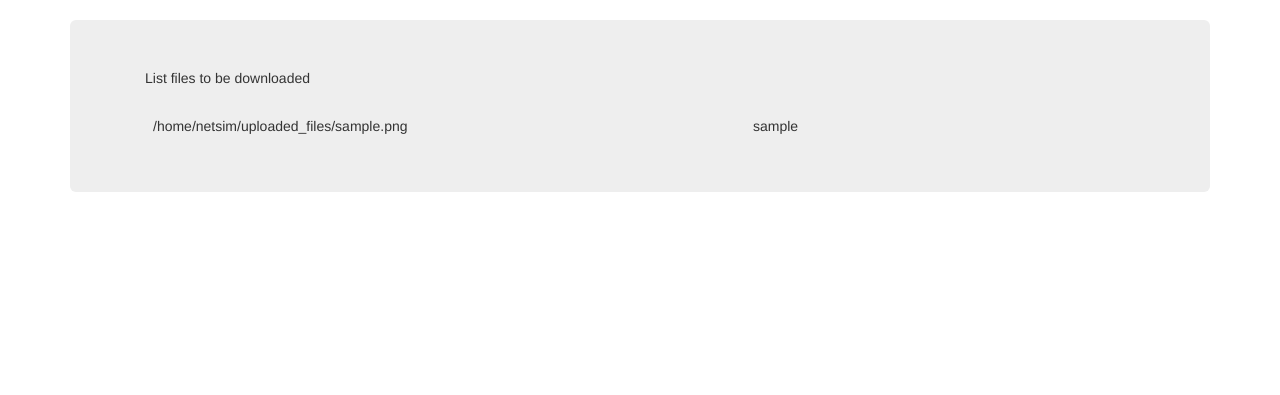
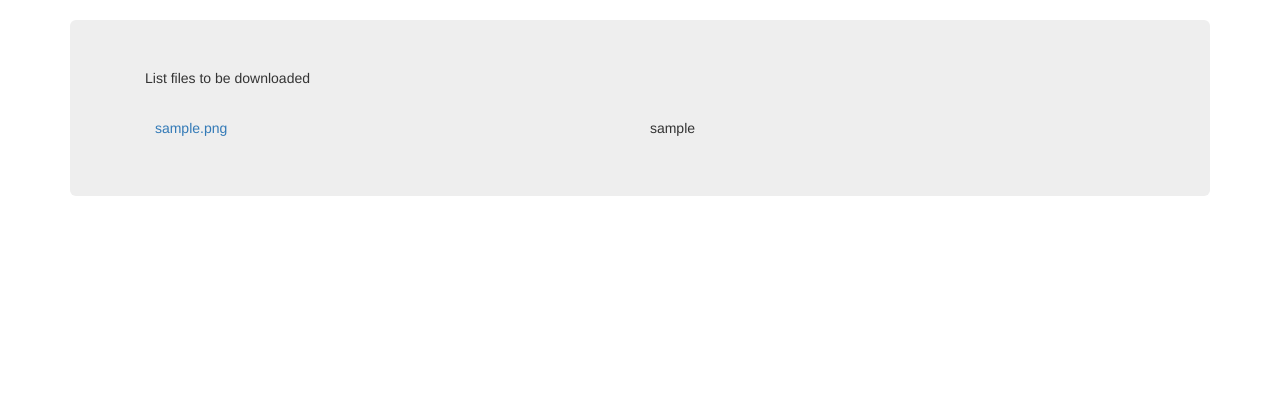
Before and after one commit to ravchandra/uploader, a Django app: page /downloads/ in a window 1280 px wide. Shown: the part 52-447 px from the top of the page. Run offline with Django 3.2, Linux system fonts and the light colour scheme; a user stored in the database is signed in; tables that the repository leaves empty hold one stand-in row (values such as "Sample post"); some libraries are stand-ins or nearby versions.

Commit message:
Download file functionality v1 added

```diff
--- a/demo/demo/config.py
+++ b/demo/demo/config.py
@@ -1,3 +1,4 @@
+DOWNLOAD_DIR = '/home/netsim/downloaded_files/'
 SFTP_SERVER = '10.0.2.15'
 SFTP_USERNAME = 'netsim'
 SFTP_PASSWORD = 'netsim'
--- a/demo/demo/settings.py
+++ b/demo/demo/settings.py
@@ -125,4 +125,5 @@ EMAIL_BACKEND = 'django.core.mail.backends.console.EmailBackend'
 
 ACCOUNT_ACTIVATION_DAYS = 3
 LOGIN_REDIRECT_URL = '/'
-MEDIA_ROOT = '/home/netsim/uploaded_files'
+MEDIA_ROOT = '/home/netsim/uploaded_files/'
+MEDIA_URL = '/'
--- a/demo/demo/templates/demo/downloads.html
+++ b/demo/demo/templates/demo/downloads.html
@@ -5,11 +5,19 @@
       <div class="jumbotron">
         <div class="container">
             List files to be downloaded<br><br>
-            <div id="filelist" style="display:table" >
+            <div class="" id="filelist" style="display:table;width:100%" >
                 {% for f in files %}
-                    <div style="display:table-row;width:auto">
-                        <div style="display:table-column;width:600px;float:left;border:none;padding:1%">{{f.file.path}}</div>
-                        <div style="display:table-column;width:200px;float:left;border:none;padding:1%">{{f.user}}</div>
+                    <div class="" style="display:table-row;width:auto;">
+                        <div style="display:table-column;float:left;border:none;padding:1%;width:50%">
+                            <a href="{% url 'download_file' %}/{{f.file.name}}">
+                                {{f.file.name}}
+                            </a>
+                        </div>
+                        <div class="" style="display:table-column;float:left;border:none;padding:1%;width:10%">
+                            {{f.user}}
+                        </div>
+                        <div class="" style="display:table-column;float:left;border:none;padding:1%;">
+                        </div>
                     </div>
                 {% endfor %}
             </div>
--- a/demo/demo/urls.py
+++ b/demo/demo/urls.py
@@ -1,6 +1,7 @@
 from django.conf.urls import include, url
 from django.contrib.auth import views as auth_views
 from demo import views as demo_views
+
 
 from django.contrib import admin
 admin.autodiscover()
@@ -34,4 +35,5 @@ urlpatterns = [url(r'^admin/', include(admin.site.urls)),
     url(r'^upload_success/$', demo_views.upload_success_view, name='upload_success'),
     url(r'^dropzone/$', demo_views.dropzone_view, name='dropzone'),
     url(r'^downloads/$', demo_views.downloads_view, name='downloads'),
+    url(r'^download_file.*$', demo_views.download_file_view, name='download_file'),
 ]
--- a/demo/demo/views.py
+++ b/demo/demo/views.py
@@ -7,13 +7,14 @@ from django.core.urlresolvers import reverse
 from django.template import RequestContext
 
 import datetime
+import mimetypes
 import os
 import pysftp
 import stat
 import settings
 
 from config import SFTP_SERVER, SFTP_USERNAME, SFTP_PASSWORD, \
-                    SFTP_DIR
+                    SFTP_DIR, DOWNLOAD_DIR
 from .forms import UploadFileForm, DropZoneForm
 from .models import DropZoneModel
 
@@ -55,11 +56,6 @@ def handle_uploaded_file(f):
             destination.write(chunk)
 
 def handle_uploaded_file_sftp(f):
-    with open(os.path.join(settings.MEDIA_ROOT , f.name), 'wb+') as destination:
-        for chunk in f.chunks():
-            destination.write(chunk)
-        #os.chmod(os.path.join(FILE_DIR , f.name), 0666)
-
     with pysftp.Connection(SFTP_SERVER, username=SFTP_USERNAME,\
     password=SFTP_PASSWORD) as sftp:
         sftp.chdir(SFTP_DIR)
@@ -73,7 +69,7 @@ def dropzone_view(request):
         if form.is_valid():
             new_file = DropZoneModel(file = request.FILES['file'], user=request.user)
             new_file.save()
-            #handle_uploaded_file_sftp(request.FILES['file'])
+            handle_uploaded_file_sftp(new_file.file)
 
             return HttpResponseRedirect(reverse('dropzone'))
     else:
@@ -81,6 +77,12 @@ def dropzone_view(request):
 
     data = {'form': form}
     return render(request, 'demo/dropzone.html', context=data)
+
+def download_file_sftp(f):
+    with pysftp.Connection(SFTP_SERVER, username=SFTP_USERNAME,\
+    password=SFTP_PASSWORD) as sftp:
+        sftp.chdir(SFTP_DIR)
+        sftp.get(f,localpath=DOWNLOAD_DIR+f)
 
 @login_required
 def downloads_view(request):
@@ -92,3 +94,13 @@ def downloads_view(request):
         return render(request, 'demo/downloads.html', \
           context={'files':files})
     return render(request, template_name='demo/downloads.html')
+
+def download_file_view(request):
+    file_name = request.path.split("/download_file/")[1]
+    download_file_sftp(file_name)
+    mime_type = mimetypes.MimeTypes().guess_type(DOWNLOAD_DIR+file_name)[0]
+    with open(DOWNLOAD_DIR+file_name) as text_file:
+        response = HttpResponse(text_file.read())
+        response['content_type'] = mime_type
+        response['Content-Disposition'] = 'attachment;filename='+file_name
+        return response
```
